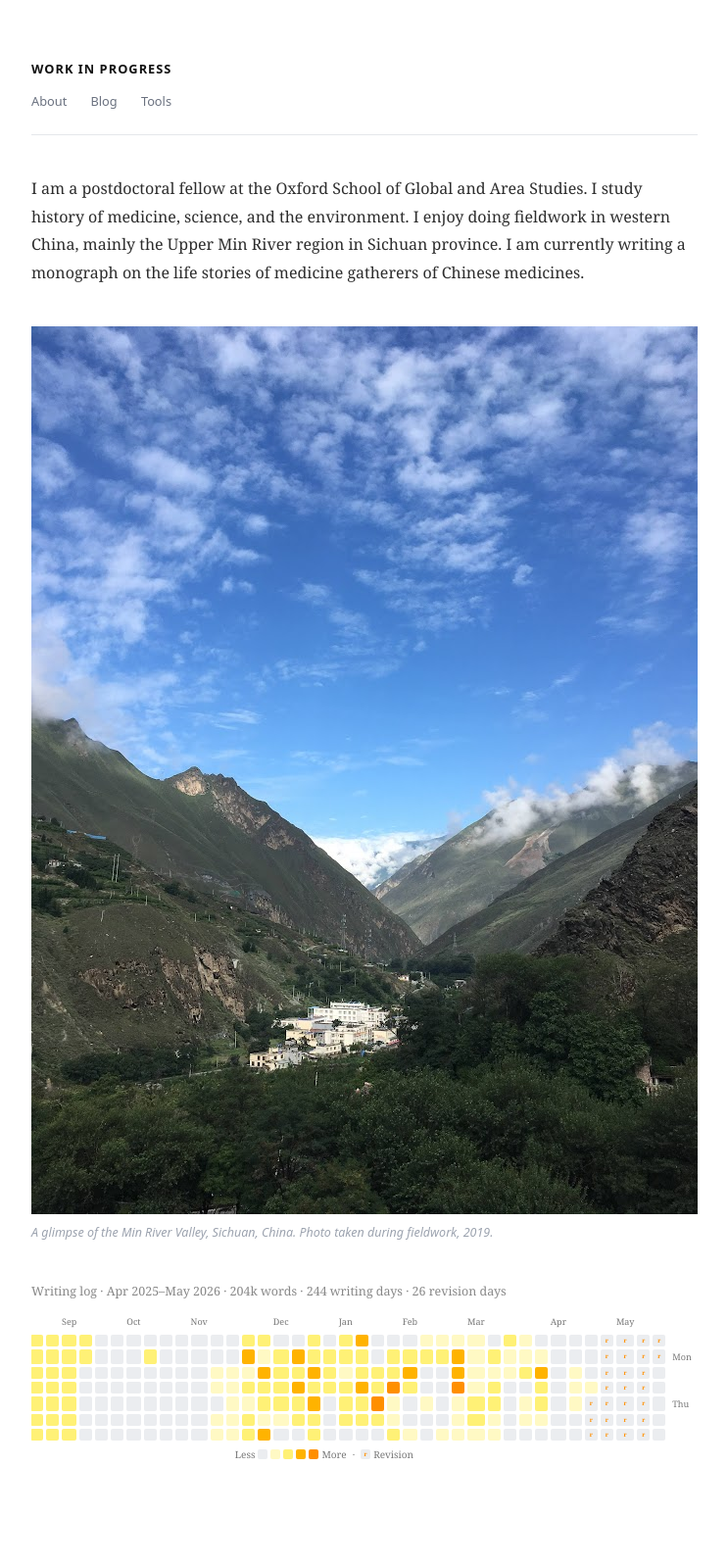
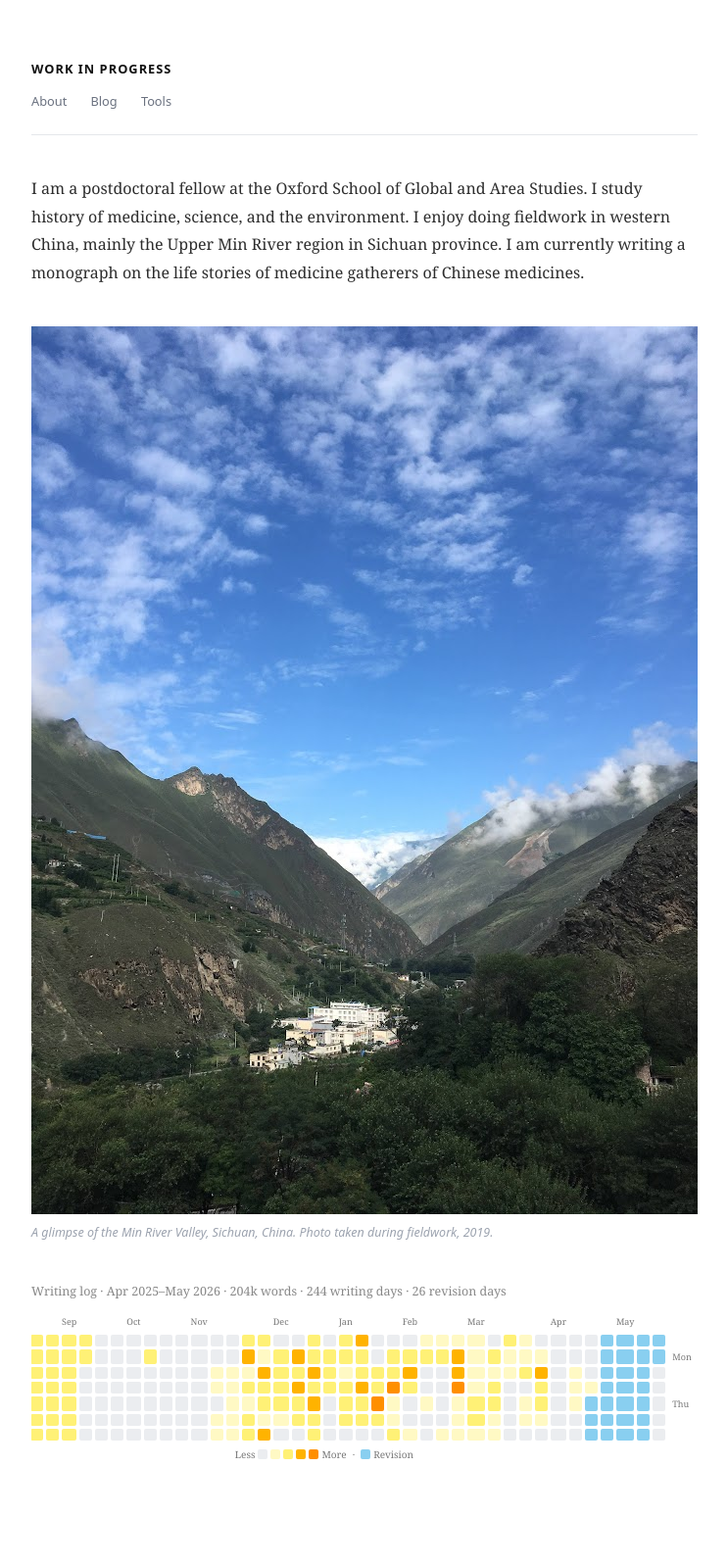
Before and after one commit to pixardora/pixardora.github.io, a Jekyll site: the page built from index.md, in a window 1280 px wide. Shown: the whole page at 98% size, without its empty margins (268-1011 px from the left). Built offline with Jekyll 4.4.1, drawn with Linux system fonts in a browser that asks for light colours.

Commit message:
change color

```diff
--- a/assets/style.css
+++ b/assets/style.css
@@ -433,16 +433,7 @@ small a {
 .level-2 { background: #fff176; }
 .level-3 { background: #ffb300; }
 .level-4 { background: #ff8f00; }
-.level-r {
-  background: #ebedf0;
-  font-size: 6px;
-  font-weight: bold;
-  color: #ff8f00;
-  text-align: center;
-  vertical-align: middle;
-  line-height: 10px;
-  overflow: hidden;
-}
+.level-r { background: #89cff0; }
 
 .heatmap-legend {
     display: flex;
@@ -494,7 +485,7 @@ small a {
     .level-2 { background: #6b6b00; }
     .level-3 { background: #b38600; }
     .level-4 { background: #d47000; }
-    .level-r { background: #2d3748; color: #ff8f00; }
+    .level-r { background: #2a5f7a; }
 
     .month-cell,
     .day-label,
--- a/index.md
+++ b/index.md
@@ -68,7 +68,7 @@ I am a postdoctoral fellow at the Oxford School of Global and Area Studies. I st
               data-date="{{ cell_date }}"
               data-type="revision"
               aria-label="{{ cell_date }}: revision day"
-              role="gridcell">r</td>
+              role="gridcell"></td>
           {% else %}
           {% assign count = raw | default: 0 | plus: 0 %}
           {% if count == 0 %}
@@ -109,7 +109,7 @@ I am a postdoctoral fellow at the Oxford School of Global and Area Studies. I st
     <span class="legend-cell level-4"></span>
     <span>More</span>
     <span class="legend-sep">·</span>
-    <span class="legend-cell level-r">r</span>
+    <span class="legend-cell level-r"></span>
     <span>Revision</span>
   </div>
 </div>
```
Also changed, not shown: 2 other files.
